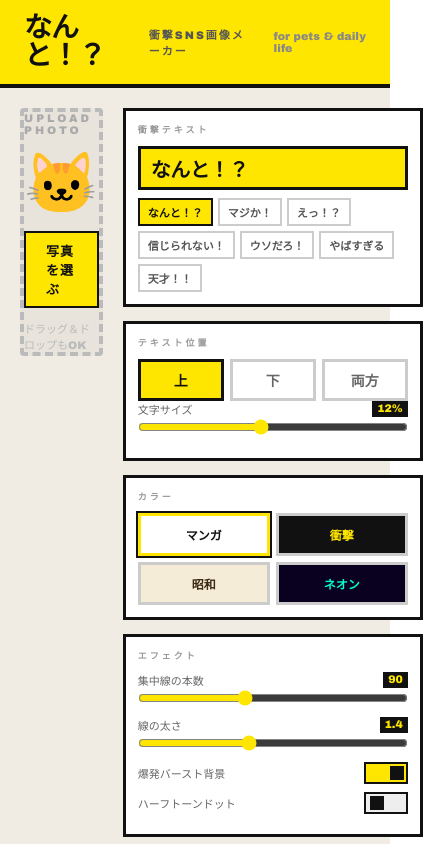
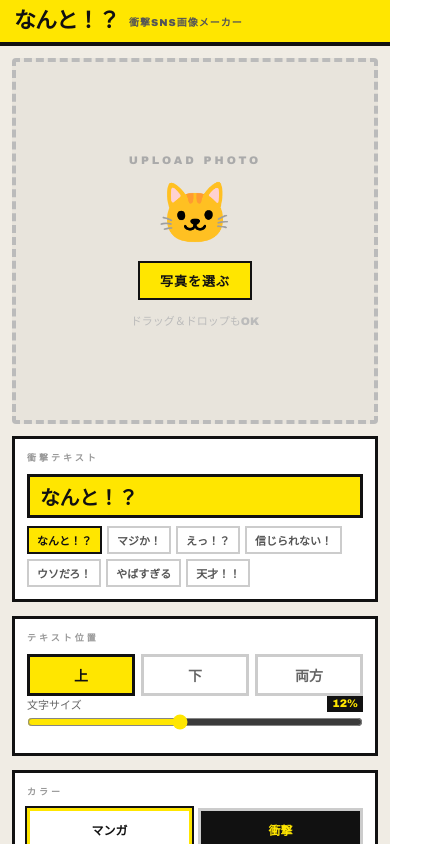
Before and after one commit to chie-chan/nanto-maker, a React (Vite) app in the folder nanto-maker/: page / in a window 390 px wide. Shown: the top 844 px of the page, 423 px wide, since content can reach past the window. Built offline with nearby package versions, Linux system fonts and the light colour scheme.

Commit message:
Make layout responsive for mobile

```diff
--- a/nanto-maker/src/App.tsx
+++ b/nanto-maker/src/App.tsx
@@ -1,6 +1,16 @@
 import { useState, useRef, useEffect, useCallback } from "react";
 import { drawAll, SCHEMES, IMPACT_PRESETS, FLOWER_COLORS, SPARKLE_COLORS } from "./canvas";
 import type { Scheme, DrawOptions } from "./canvas";
+
+function useWindowWidth() {
+  const [width, setWidth] = useState(window.innerWidth);
+  useEffect(() => {
+    const handler = () => setWidth(window.innerWidth);
+    window.addEventListener("resize", handler);
+    return () => window.removeEventListener("resize", handler);
+  }, []);
+  return width;
+}
 
 const TEXT_POSITIONS = [
   { id: "top"    as const, label: "上" },
@@ -32,6 +42,8 @@ export default function App() {
   const canvasRef = useRef<HTMLCanvasElement>(null);
   const scheme: Scheme = SCHEMES[schemeIdx];
   const dark = scheme.bg === "#111111" || scheme.bg === "#0a0020";
+  const windowWidth = useWindowWidth();
+  const isMobile = windowWidth < 680;
 
   const render = useCallback(() => {
     if (!canvasRef.current) return;
@@ -76,15 +88,18 @@ export default function App() {
     <div style={{ minHeight: "100vh", background: bg, fontFamily: "'Arial Black','Helvetica Neue',sans-serif", color: text }}>
 
       {/* ── Header ── */}
-      <div style={{ background: "#FFE600", padding: "14px 24px", display: "flex", alignItems: "center", gap: 16, borderBottom: "4px solid #111" }}>
-        <div style={{ fontSize: 28, fontWeight: 900, color: "#111", letterSpacing: -1, lineHeight: 1 }}>なんと！？</div>
-        <div style={{ fontSize: 11, fontWeight: 700, color: "#555", textTransform: "uppercase", letterSpacing: 2 }}>衝撃SNS画像メーカー</div>
-        <div style={{ marginLeft: "auto", fontSize: 11, color: "#888" }}>for pets & daily life</div>
+      <div style={{ background: "#FFE600", padding: isMobile ? "10px 14px" : "14px 24px", display: "flex", alignItems: "center", gap: 10, borderBottom: "4px solid #111" }}>
+        <div style={{ fontSize: isMobile ? 22 : 28, fontWeight: 900, color: "#111", letterSpacing: -1, lineHeight: 1, whiteSpace: "nowrap" }}>なんと！？</div>
+        <div style={{ fontSize: 10, fontWeight: 700, color: "#555", textTransform: "uppercase", letterSpacing: 1 }}>衝撃SNS画像メーカー</div>
+        {!isMobile && <div style={{ marginLeft: "auto", fontSize: 11, color: "#888" }}>for pets & daily life</div>}
       </div>
 
       <div style={{
-        maxWidth: 1080, margin: "0 auto", padding: 20,
-        display: "grid", gridTemplateColumns: "1fr 300px", gap: 20, alignItems: "start",
+        maxWidth: 1080, margin: "0 auto", padding: isMobile ? 12 : 20,
+        display: "grid",
+        gridTemplateColumns: isMobile ? "1fr" : "1fr 300px",
+        gap: isMobile ? 12 : 20,
+        alignItems: "start",
       }}>
 
         {/* ── Canvas / Drop zone ── */}
@@ -112,8 +127,8 @@ export default function App() {
               <canvas ref={canvasRef} style={{ width: "100%", display: "block", border: "4px solid #111" }} />
               <div style={{ display: "flex", gap: 8, marginTop: 10 }}>
                 <Btn onClick={() => { setImgSrc(null); setImgObj(null); }}>別の写真</Btn>
-                <Btn onClick={render}>シャッフル ↺</Btn>
-                <Btn primary onClick={handleDownload}>⬇ ダウンロード（1080px）</Btn>
+                <Btn onClick={render}>↺</Btn>
+                <Btn primary onClick={handleDownload}>⬇ {isMobile ? "保存" : "ダウンロード（1080px）"}</Btn>
               </div>
             </div>
           )}
@@ -218,10 +233,10 @@ export default function App() {
                 <SliderRow label="数" value={sparkleCount} min={5} max={40} step={1}
                   display={`${sparkleCount}個`} onChange={setSparkleCount} dark={dark} />
                 <div style={{ fontSize: 10, color: dark ? "#666" : "#999", marginBottom: 6, letterSpacing: 2 }}>色</div>
-                <div style={{ display: "flex", gap: 5 }}>
+                <div style={{ display: "flex", gap: 5, flexWrap: "wrap" }}>
                   {Object.entries(SPARKLE_COLORS).map(([id, sc]) => (
                     <button key={id} onClick={() => setSparkleColorId(id)} style={{
-                      flex: 1, padding: "6px 2px", fontSize: 11, fontWeight: 900, cursor: "pointer",
+                      flex: 1, minWidth: 48, padding: "8px 2px", fontSize: 11, fontWeight: 900, cursor: "pointer",
                       border: `3px solid ${sparkleColorId === id ? "#FFE600" : dark ? "#333" : "#ccc"}`,
                       outline: sparkleColorId === id ? "2px solid #111" : "none",
                       background: id === "rainbow"
@@ -273,15 +288,18 @@ function SliderRow({ label, value, min, max, step, onChange, display, dark }: {
 
 function ToggleRow({ label, value, onChange, dark }: { label: string; value: boolean; onChange: (v: boolean) => void; dark: boolean }) {
   return (
-    <div style={{ display: "flex", alignItems: "center", justifyContent: "space-between", marginBottom: 8 }}>
-      <span style={{ fontSize: 11, color: dark ? "#888" : "#666" }}>{label}</span>
-      <button onClick={() => onChange(!value)} style={{
-        width: 44, height: 22, border: "2px solid #111",
+    <div
+      onClick={() => onChange(!value)}
+      style={{ display: "flex", alignItems: "center", justifyContent: "space-between", marginBottom: 8, cursor: "pointer", padding: "4px 0", WebkitTapHighlightColor: "transparent" }}
+    >
+      <span style={{ fontSize: 12, color: dark ? "#888" : "#666" }}>{label}</span>
+      <div style={{
+        width: 48, height: 26, border: "2px solid #111", flexShrink: 0,
         background: value ? "#FFE600" : dark ? "#222" : "#eee",
-        cursor: "pointer", position: "relative", padding: 0,
+        position: "relative",
       }}>
-        <div style={{ width: 14, height: 14, background: "#111", position: "absolute", top: 2, left: value ? 24 : 4, transition: "left 0.15s" }} />
-      </button>
+        <div style={{ width: 18, height: 18, background: "#111", position: "absolute", top: 2, left: value ? 26 : 4, transition: "left 0.15s" }} />
+      </div>
     </div>
   );
 }
```
